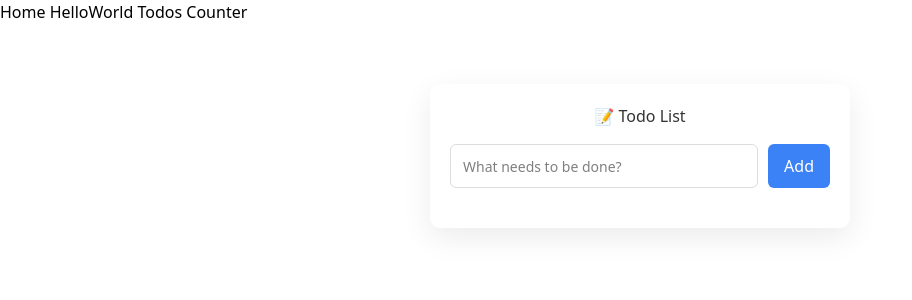
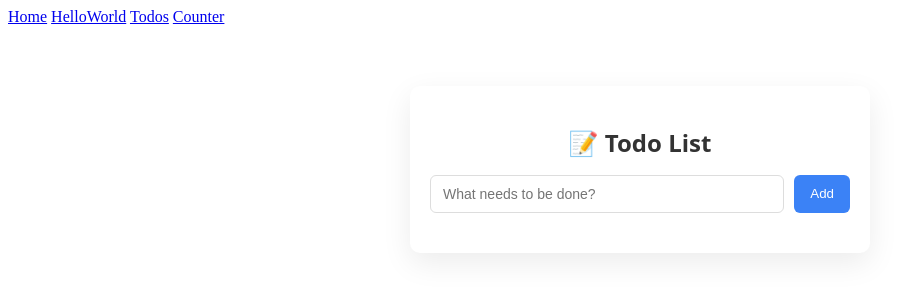
Before and after one commit to aungpyaeheinn/livewire-practice, a Laravel app: page /todos in a window 1280 px wide. Shown: the top 300 px of the page, without its empty margins (0-912 px from the left). Run offline with Laravel 12, Linux system fonts and the light colour scheme; style sheets or scripts are compiled from the project's sources; some libraries are stand-ins or nearby versions.

Commit message:
practice

```diff
--- a/resources/css/app.css
+++ /dev/null
@@ -1,11 +0,0 @@
-@import 'tailwindcss';
-
-@source '../../vendor/laravel/framework/src/Illuminate/Pagination/resources/views/*.blade.php';
-@source '../../storage/framework/views/*.php';
-@source '../**/*.blade.php';
-@source '../**/*.js';
-
-@theme {
-    --font-sans: 'Instrument Sans', ui-sans-serif, system-ui, sans-serif, 'Apple Color Emoji', 'Segoe UI Emoji',
-        'Segoe UI Symbol', 'Noto Color Emoji';
-}
--- a/resources/views/components/layouts/app.blade.php
+++ b/resources/views/components/layouts/app.blade.php
@@ -1,12 +1,17 @@
 <!DOCTYPE html>
 <html lang="{{ str_replace('_', '-', app()->getLocale()) }}">
+
 <head>
     <meta charset="utf-8">
     <meta name="viewport" content="width=device-width, initial-scale=1.0">
-        <link rel="stylesheet" href="app.css">
 
     <title>{{ $title ?? 'Home Page' }}</title>
+    <link rel="stylesheet" href="https://cdnjs.cloudflare.com/ajax/libs/font-awesome/6.5.1/css/all.min.css" />
+
 </head>
+@livewireStyles
+</head>
+
 <body>
     <nav>
         <a href="/">Home</a>
@@ -16,5 +21,8 @@
     </nav>
 
     {{ $slot }}
+
+    @livewireScripts
 </body>
+
 </html>
--- a/resources/views/livewire/todos.blade.php
+++ b/resources/views/livewire/todos.blade.php
@@ -1,4 +1,5 @@
 <div class="todo-app">
+
     <style>
         .todo-app {
             max-width: 420px;
@@ -68,6 +69,11 @@
             color: #333;
         }
 
+        .todo-text strong {
+            margin-right: 6px;
+            color: #6b7280;
+        }
+
         .delete-btn {
             background: transparent;
             border: none;
@@ -80,11 +86,8 @@
             color: #b91c1c;
         }
 
-        .todo-text strong {
-            margin-right: 6px;
-            color: #6b7280;
-        }
     </style>
+
     <h2>📝 Todo List</h2>
 
     <form wire:submit.prevent="add" class="todo-form">
--- a/resources/views/livewire/welcome.blade.php
+++ b/resources/views/livewire/welcome.blade.php
@@ -3,4 +3,5 @@
     <div class="container">
         <h1>Welcome to Livewire Basics</h1>
         <p>This is the welcome page.</p>
+    </div>
 </div>
--- a/resources/views/welcome.blade.php
+++ b/resources/views/welcome.blade.php
@@ -4,13 +4,9 @@
 <head>
     <meta charset="UTF-8">
     <meta name="viewport" content="width=device-width, initial-scale=1.0">
-    <title>Livewire Basics</title>
-    <link rel="stylesheet" href="https://cdnjs.cloudflare.com/ajax/libs/font-awesome/6.5.1/css/all.min.css" />
-
-</head>
+    <title></title>
 
 <body>
-
 </body>
 
 </html>
```
Lines whose indentation alone changed are shown as unchanged.
